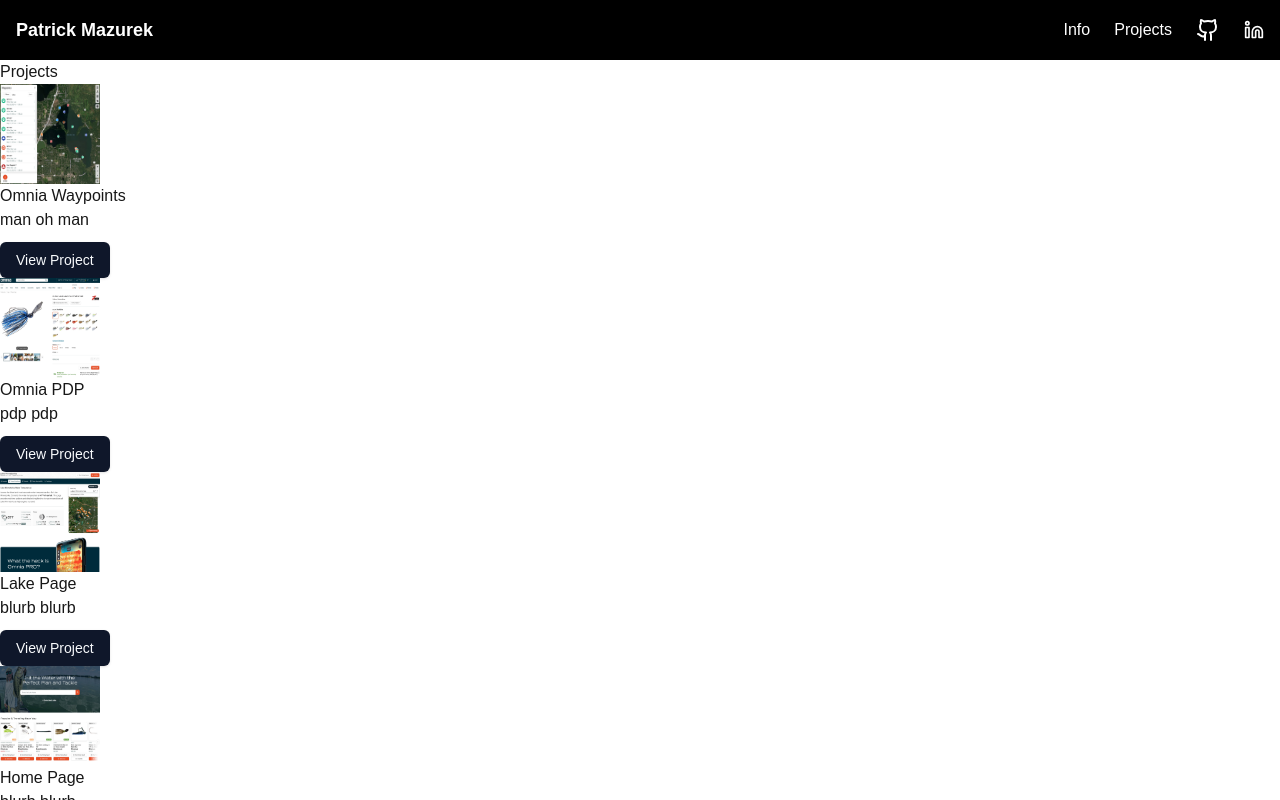
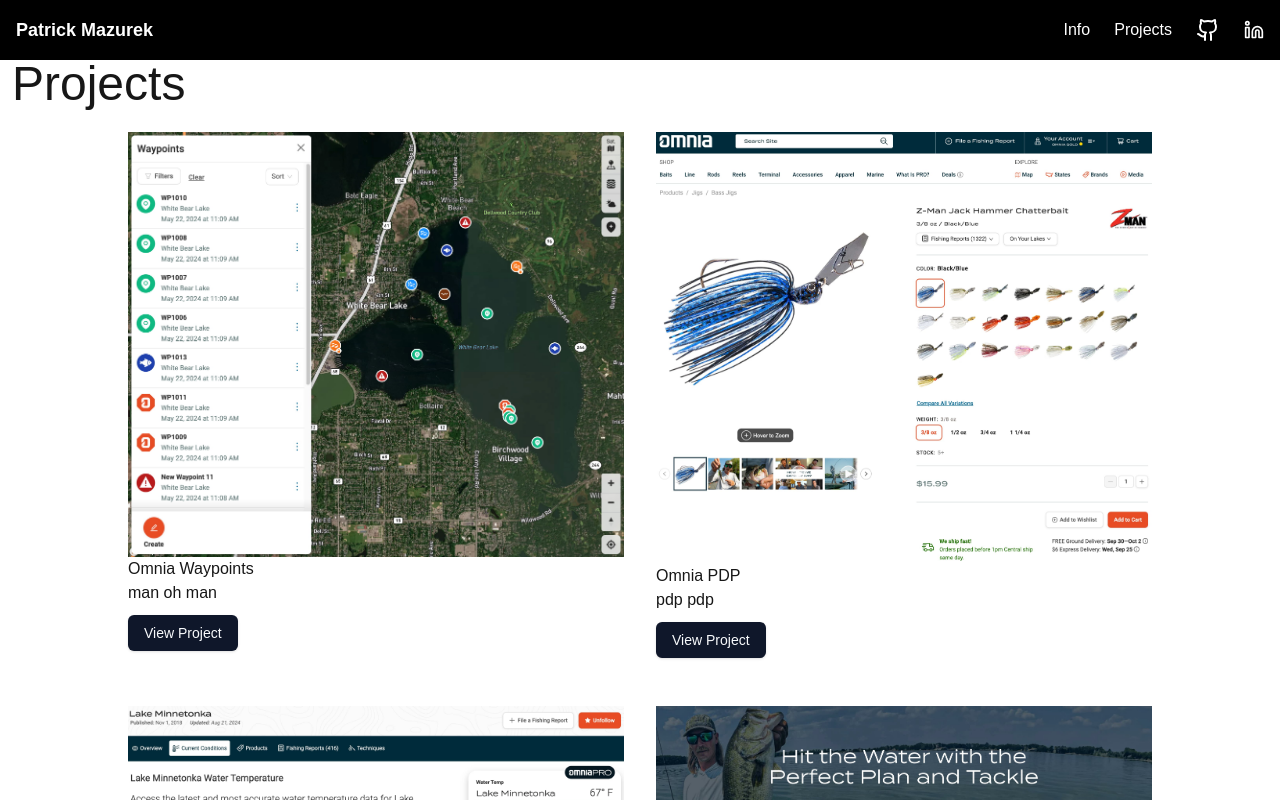
Before and after one commit to jpmzurk/portfolio, a Next.js app: page /projects in a window 1280 px wide. Shown: the top 800 px of the page. Built offline with nearby package versions, Linux system fonts and the light colour scheme.

Commit message:
basic layout styling for projects

```diff
--- a/app/layout.tsx
+++ b/app/layout.tsx
@@ -15,8 +15,7 @@ const geistMono = localFont({
 });
 
 export const metadata: Metadata = {
-  title: "Create Next App",
-  description: "Generated by create next app",
+  title: "Patrick Mazurek's Portfolio",
 };
 
 export default function RootLayout({
@@ -30,8 +29,7 @@ export default function RootLayout({
         className={`${geistSans.variable} ${geistMono.variable} antialiased`}
       >
         <Header />
-        <main className="pt-[60px]">{children}</main>
-        {/* <footer className="row-start-3 flex gap-6 flex-wrap items-center justify-center"></footer> */}
+        <main className="pt-[68px] md:pt-[60px] px-3">{children}</main>
       </body>
     </html>
   );
--- a/app/page.tsx
+++ b/app/page.tsx
@@ -7,13 +7,13 @@ export default function Home() {
   return (
     <div className="flex flex-col items-center justify-items-center min-h-screen p-8 pb-20 sm:p-20 font-[family-name:var(--font-geist-sans)]">
       <h1 className="text-6xl mb-6">
-        I'm a software engineer passionate about finding user-focused solutions
-        to technical problems.
+        I&apos;m a software engineer passionate about finding user-focused
+        solutions to technical problems.
       </h1>
       <p className="text-2xl mb-32">
-        I'm currently a freelance software engineer based in Minneapolis, MN. I
+        I am currently a freelance software engineer based in Minneapolis, MN. I
         have experience working with a variety of technologies, including React,
-        TypeScript, and Node.js.
+        TypeScript, Node.js, Ruby on Rails, Postgres and more.
       </p>
 
       <div className="flex list-none gap-6">
--- a/app/projects/[id]/page.tsx
+++ b/app/projects/[id]/page.tsx
@@ -8,6 +8,7 @@ const ProjectPage = ({ params }: { params: { id: string } }) => {
   const { name, image, blurb } = project;
 
   return (
+    <div>
       <div>
         <h1 className="text-lg text-white"> {name}</h1>
         <p className="text-sm text-white">{blurb}</p>
@@ -21,6 +22,7 @@ const ProjectPage = ({ params }: { params: { id: string } }) => {
           }}
         />
       </div>
+    </div>
   );
 };
 
--- a/app/projects/page.tsx
+++ b/app/projects/page.tsx
@@ -5,9 +5,12 @@ import { projects } from "./projectsData";
 
 const ProjectsPage = () => {
   return (
+    <>
       <div>
-      <h1>Projects</h1>
-      <ul>
+        <h1 className="w-full max-w-5xl text-left text-5xl mb-6">Projects</h1>
+      </div>
+      <div className="flex flex-col justify-center items-center">
+        <ul className="grid gap-y-12 md:grid-cols-2 gap-x-6 lg:gap-x-8 max-w-5xl">
           {projects.map((project) => {
             return (
               <li key={project.id}>
@@ -17,8 +20,6 @@ const ProjectsPage = () => {
                       src={project.image}
                       alt={`${project.name} image`}
                       style={{
-                      width: "100px",
-                      height: "100px",
                         cursor: "pointer",
                       }}
                     />
@@ -28,7 +29,9 @@ const ProjectsPage = () => {
                     <h2>{project.name}</h2>
                     <p>{project.blurb}</p>
                     <Link href={`/projects/${project.id}`} passHref>
-                    <Button style={{ marginTop: "10px" }}>View Project</Button>
+                      <Button style={{ marginTop: "10px" }}>
+                        View Project
+                      </Button>
                     </Link>
                   </figcaption>
                 </figure>
@@ -37,6 +40,7 @@ const ProjectsPage = () => {
           })}
         </ul>
       </div>
+    </>
   );
 };
 
```
Lines whose indentation alone changed are shown as unchanged.
